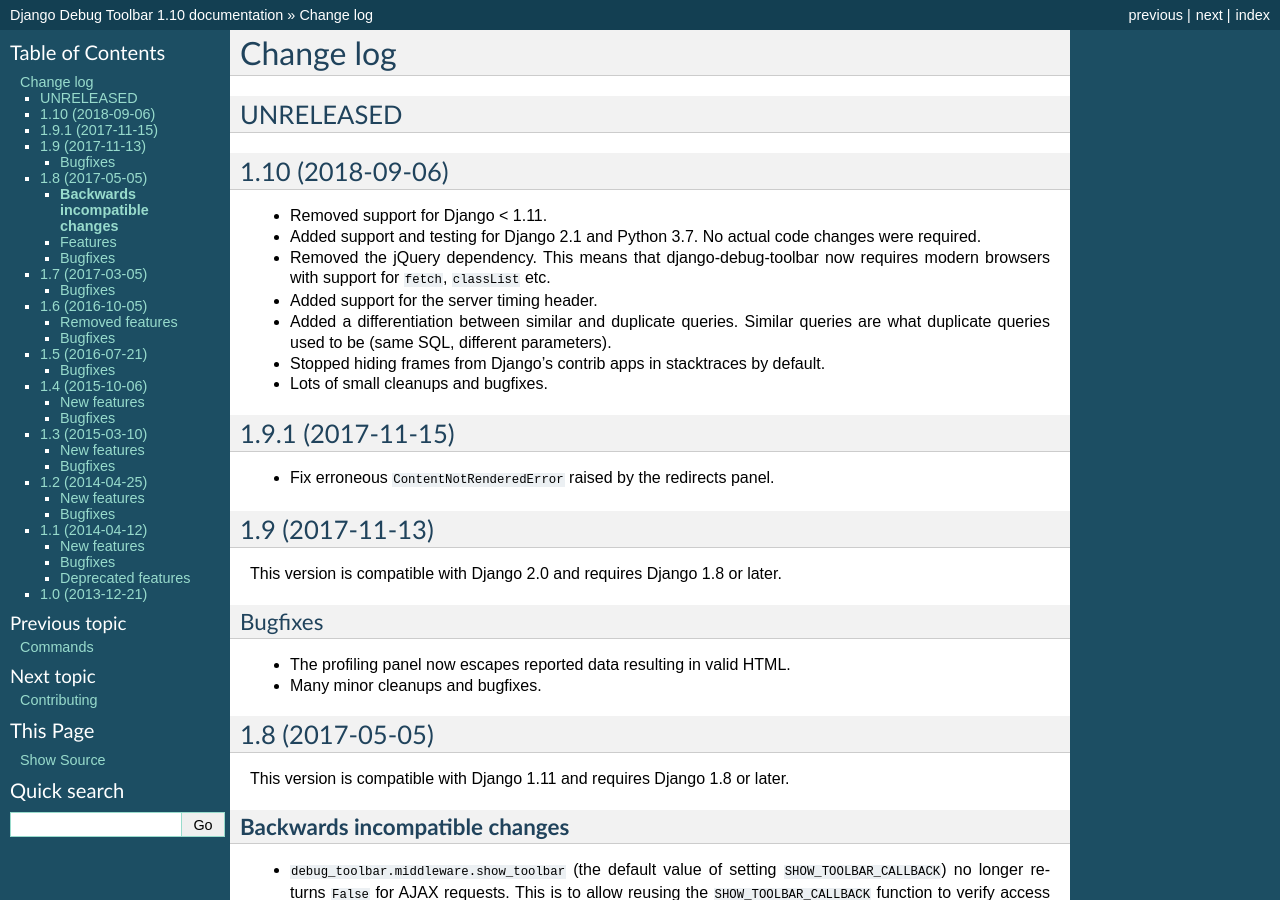
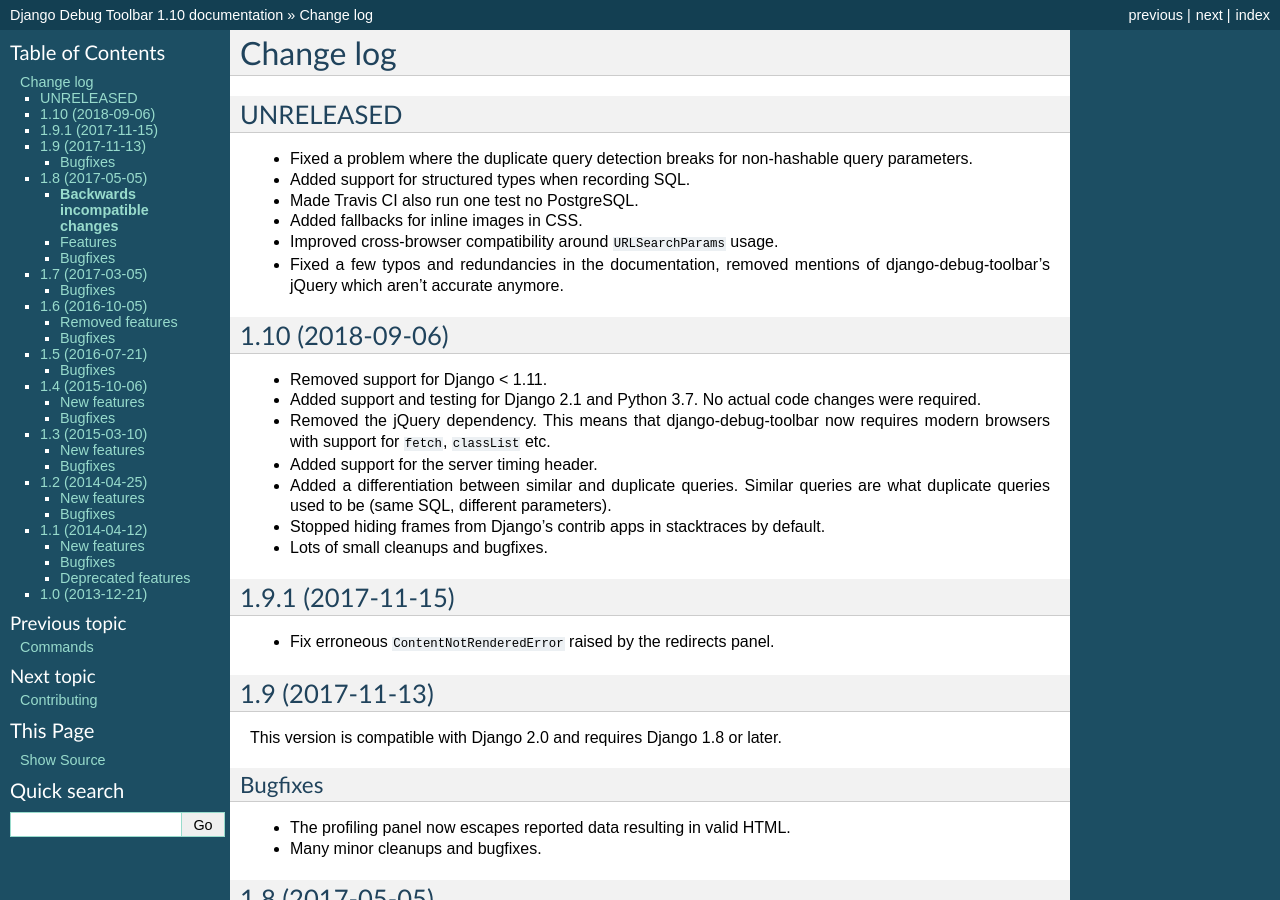
Before and after one commit to jazzband/django-debug-toolbar, a Sphinx documentation site: the page built from docs/changes.rst, in a window 1280 px wide and 900 px high. Built offline with Sphinx 7.4.7, drawn with Linux system fonts in a browser that asks for light colours.

Commit message:
Update the CHANGELOG

```diff
--- a/docs/changes.rst
+++ b/docs/changes.rst
@@ -3,6 +3,16 @@
 
 UNRELEASED
 ----------
+
+* Fixed a problem where the duplicate query detection breaks for
+  non-hashable query parameters.
+* Added support for structured types when recording SQL.
+* Made Travis CI also run one test no PostgreSQL.
+* Added fallbacks for inline images in CSS.
+* Improved cross-browser compatibility around ``URLSearchParams`` usage.
+* Fixed a few typos and redundancies in the documentation, removed
+  mentions of django-debug-toolbar's jQuery which aren't accurate
+  anymore.
 
 1.10 (2018-09-06)
 -----------------
```
